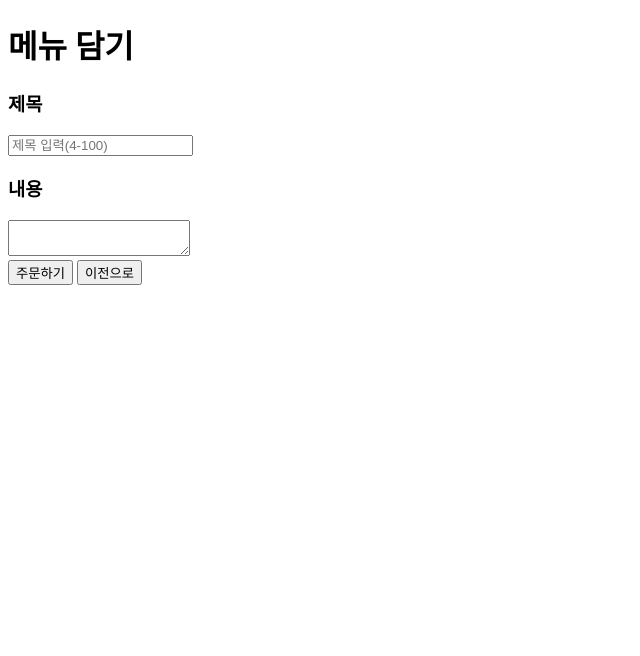
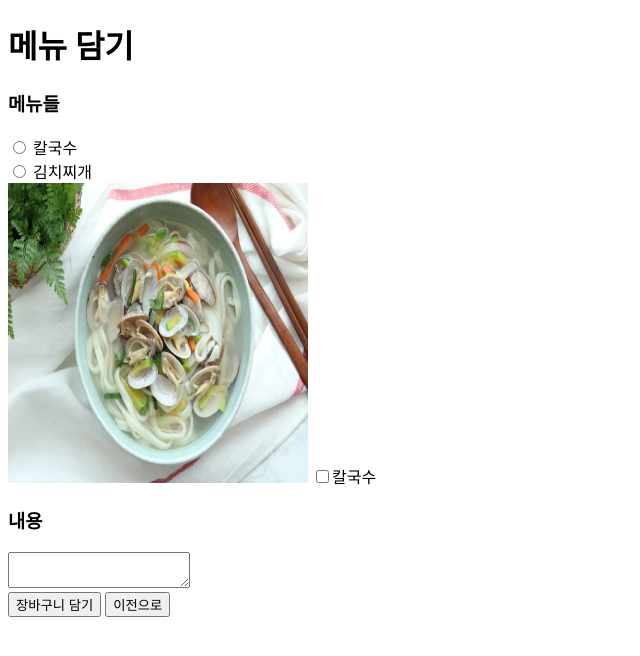
Before and after one commit to WooPJ/RProject, a Flask app: page /ordercol in a window 1280 px wide. Shown: the top 656 px of the page, without its empty margins (0-640 px from the left). Run offline with Flask 3, Linux system fonts and the light colour scheme.

Commit message:
Add files via upload

```diff
--- a/pjwork/templates/meals.html
+++ b/pjwork/templates/meals.html
@@ -7,6 +7,7 @@
 </head>
 <body>
     <h2>식사류</h2>
-    <input type="button" value="주문하기" onclick="window.location.href='/ordercol'">
+    <input type="button" value="주문하기" onclick="window.location.href='/ordercol'"><br>
+    <input type="button" value="매뉴목록으로" onclick="window.location.href='/mainorder'">
 </body>
 </html>
--- a/pjwork/templates/ordercol.html
+++ b/pjwork/templates/ordercol.html
@@ -5,7 +5,9 @@
     <meta name="viewport" content="width=device-width, initial-scale=1.0">
     <title>주문 목록</title>
     <script>
-
+        function select_menu(){
+          alert('메뉴를 선택하시겠습니까?')
+        }
     </script>
 </head>
 <body>
@@ -15,8 +17,18 @@
             <div class="w-100">
               <h1>메뉴 담기</h1>
               <div>
-                <h3>제목</h3>
-                <input id="tbTitle" class="form_input" type="text" placeholder="제목 입력(4-100)" />
+                <h3>메뉴들</h3>
+
+                <div id="radiobtn">
+                  <input type="radio" id="option1" name="kalramen">
+                  <label for="option1">칼국수</label></br>
+                  <input type="radio" id="option1" name="kalramen">
+                  <label for="option1">김치찌개</label>
+                </div>
+                <div id="checkbtn">
+                  <img src="../imgsrc/kalramen.jpg" id="kalramen" alt="kalramen" width="300" height="300">
+                  <input type="checkbox" name="kalramen">칼국수<br/>
+                </div>
               </div>
             </div>
             <div class="w-100">
@@ -29,8 +41,8 @@
             </div>
             <div style="clear: both"></div>
           </form>
-          <button class="btn_order" onclick="">주문하기</button>
-          <button class="btn_back" onclick="window.location.href='/mainorder'">이전으로</button>
+          <button class="btn_order" onclick="select_menu()">장바구니 담기</button>
+          <button class="btn_back" onclick="window.location.href='/meals'">이전으로</button>
           <!-- <button class="btn_api" onclick="call_write_api()">API</button>
           <button class="btn_save" onclick="insert()">등록</button> -->
         </div>
```
Also changed, not shown: pjwork/imgsrc/kalramen.jpg (added), pjwork/postData.db.
